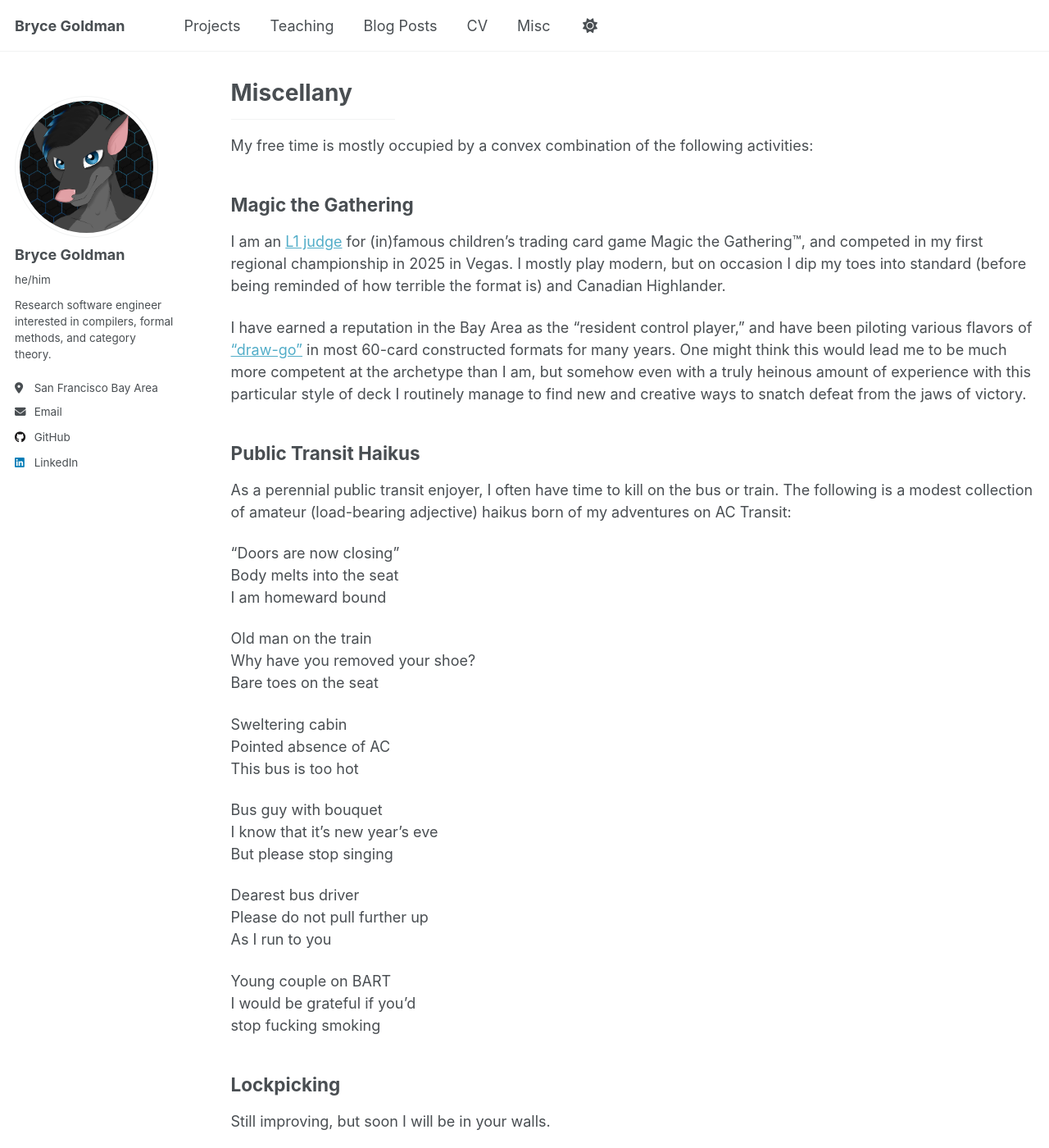
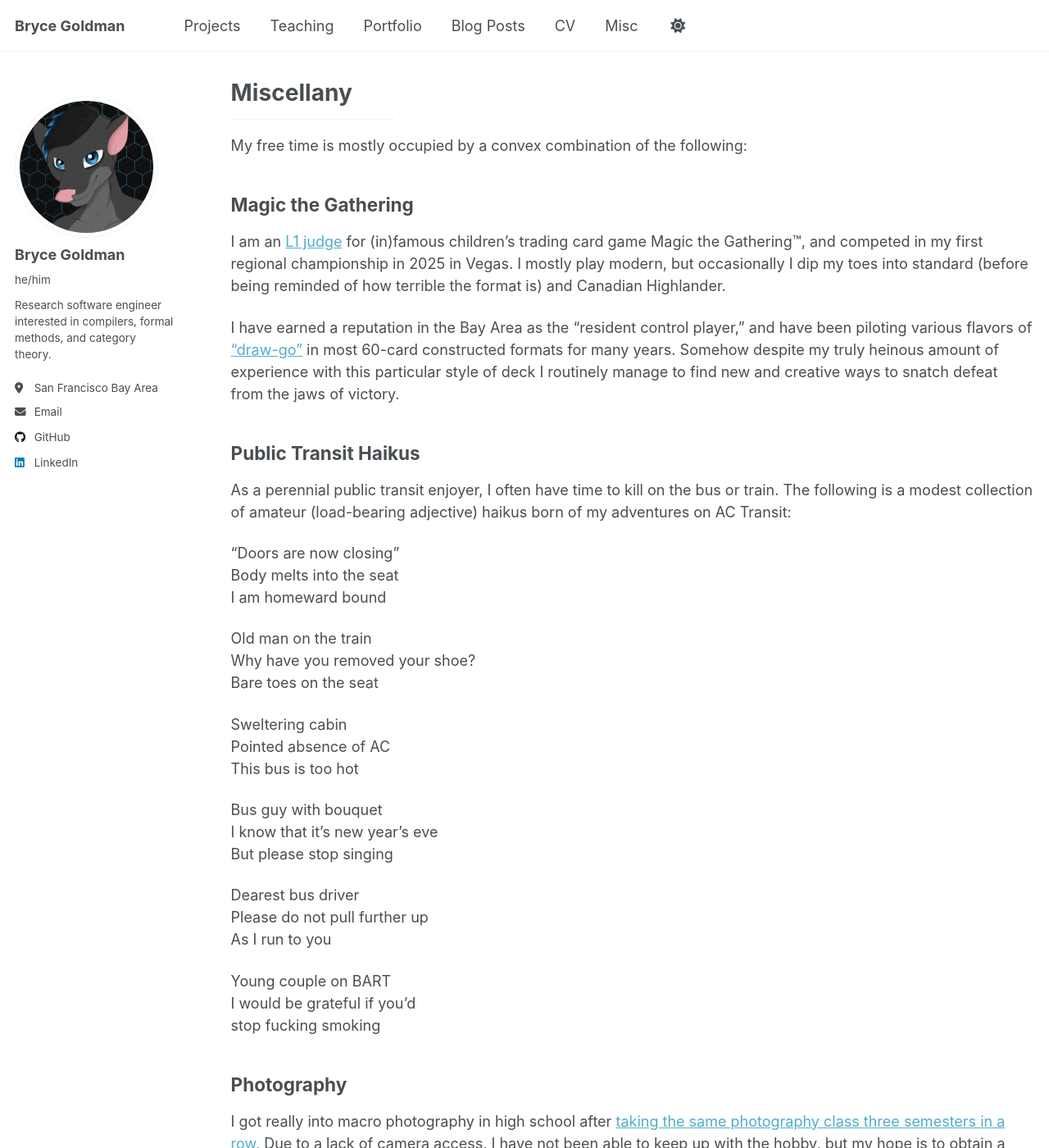
Before and after one commit to Alkizar/alkizar.github.io, a Jekyll site: the page built from _pages/misc.md, in a window 1280 px wide and 1400 px high. Shown: the whole window at 82% size. Built offline with Jekyll 4.4.1, drawn with Linux system fonts in a browser that asks for light colours; some of the changed text lies outside the part shown.

Commit message:
Momentarily enabling portfolio to see how images look

```diff
--- a/_data/navigation.yml
+++ b/_data/navigation.yml
@@ -17,8 +17,8 @@
   - title: "Teaching"
     url: /teaching/
 
-#  - title: "Portfolio"
-#    url: /portfolio/
+  - title: "Portfolio"
+    url: /portfolio/
 
   - title: "Blog Posts"
     url: /year-archive/
--- a/_pages/misc.md
+++ b/_pages/misc.md
@@ -11,14 +11,15 @@
 
 {% include base_path %}
 
-My free time is mostly occupied by a convex combination of the following activities:
+My free time is mostly occupied by a convex combination of the following:
 
 Magic the Gathering
 ------
 
-I am an <a href="https://blogs.magicjudges.org/o/judge-levels/">L1 judge</a> for (in)famous children's trading card game Magic the Gathering™, and competed in my first regional championship in 2025 in Vegas. I mostly play modern, but on occasion I dip my toes into standard (before being reminded of how terrible the format is) and Canadian Highlander.
+I am an <a href="https://blogs.magicjudges.org/o/judge-levels/">L1 judge</a> for (in)famous children's trading card game Magic the Gathering™, and competed in my first regional championship in 2025 in Vegas. I mostly play modern, but occasionally I dip my toes into standard (before being reminded of how terrible the format is) and Canadian Highlander.
 
-I have earned a reputation in the Bay Area as the "resident control player," and have been piloting various flavors of <a href="https://mtg.fandom.com/wiki/Control_deck">"draw-go"</a> in most 60-card constructed formats for many years. One might think this would lead me to be much more competent at the archetype than I am, but somehow even with a truly heinous amount of experience with this particular style of deck I routinely manage to find new and creative ways to snatch defeat from the jaws of victory.
+I have earned a reputation in the Bay Area as the "resident control player," and have been piloting various flavors of <a href="https://mtg.fandom.com/wiki/Control_deck">"draw-go"</a> in most 60-card constructed formats for many years. Somehow despite my truly heinous amount of experience with this particular style of deck I routinely manage to find new and creative ways to snatch defeat from the jaws of victory.
+
 
 Public Transit Haikus
 ------
@@ -50,11 +51,6 @@
 stop fucking smoking
 
 
-Lockpicking
-------
-
-Still improving, but soon I will be in your walls.
-
 Photography
 ------
 
```
Also changed, not shown: other parts of _pages/misc.md (+5 -0 lines).
